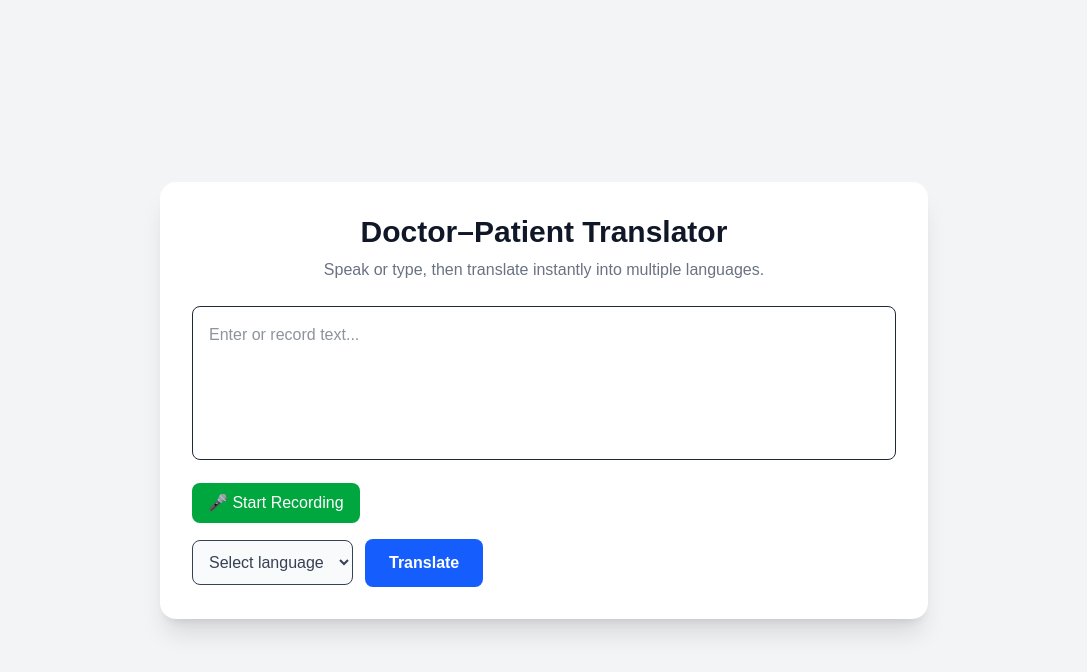
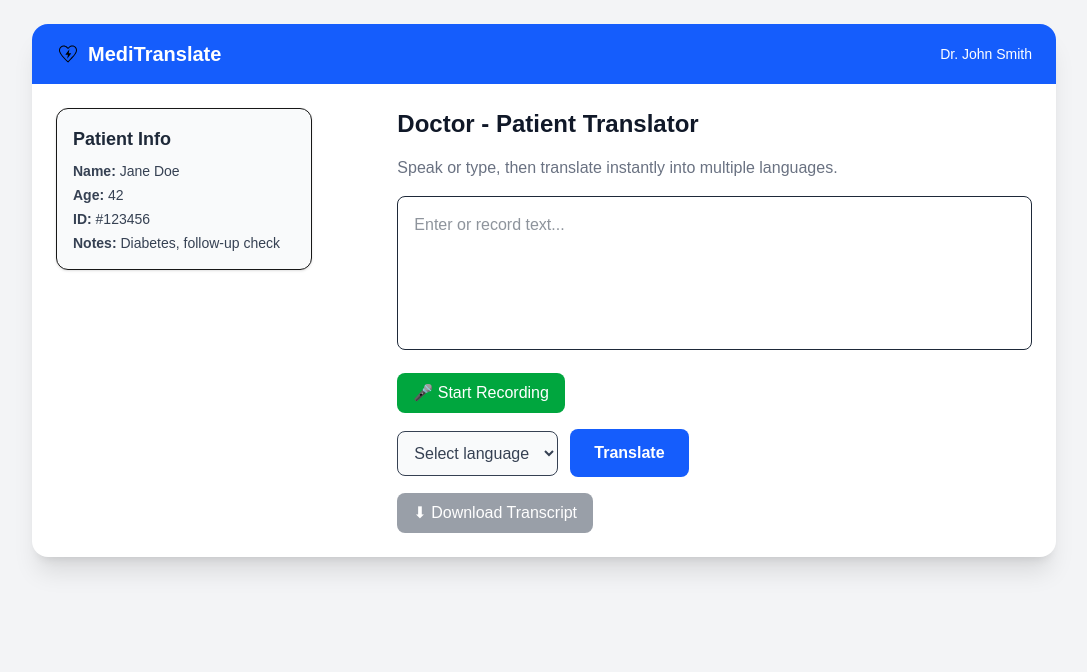
Before and after one commit to vatsashah45/APINowFun-Doctor-Patient-Translator, a Next.js app in the folder doctor-patient-translator/: page / in a window 1280 px wide. Shown: the top 672 px of the page, without its empty margins (96-1183 px from the left). Built offline with nearby package versions, Linux system fonts and the light colour scheme.

Commit message:
chore: UI refactor, download files

```diff
--- /dev/null
+++ b/doctor-patient-translator/src/app/components/DownloadButton.tsx
@@ -0,0 +1,39 @@
+"use client";
+
+export default function DownloadButton({
+  transcript,
+  results,
+}: {
+  transcript: string;
+  results: { language: string; translation: string }[];
+}) {
+  const handleDownload = () => {
+    let content = "Doctor–Patient Translator Session\n\n";
+    content += "Transcript:\n";
+    content += transcript + "\n\n";
+    content += "Translations:\n";
+    results.forEach((r) => {
+      content += `${r.language.toUpperCase()}: ${r.translation}\n`;
+    });
+
+    const blob = new Blob([content], { type: "text/plain" });
+    const url = URL.createObjectURL(blob);
+
+    const link = document.createElement("a");
+    link.href = url;
+    link.download = "translation-session.txt";
+    link.click();
+
+    URL.revokeObjectURL(url);
+  };
+
+  return (
+    <button
+      onClick={handleDownload}
+      disabled={!transcript && results.length === 0}
+      className="bg-gray-700 hover:bg-gray-800 text-white px-4 py-2 rounded-lg transition disabled:opacity-50"
+    >
+      ⬇ Download Transcript
+    </button>
+  );
+}
--- /dev/null
+++ b/doctor-patient-translator/src/app/components/Header.tsx
@@ -0,0 +1,13 @@
+"use client";
+
+export default function Header() {
+  return (
+    <header className="flex items-center justify-between bg-blue-600 text-white px-6 py-4 rounded-t-2xl">
+      <div className="flex items-center gap-2">
+        <img src="/health-icon.svg" alt="Logo" className="w-6 h-6" />
+        <h1 className="text-xl font-semibold">MediTranslate</h1>
+      </div>
+      <div className="text-sm">Dr. John Smith</div>
+    </header>
+  );
+}
--- /dev/null
+++ b/doctor-patient-translator/src/app/components/PatientInfo.tsx
@@ -0,0 +1,15 @@
+"use client";
+
+export default function PatientInfo() {
+  return (
+    <aside className="bg-gray-50 border rounded-xl p-4 w-full sm:w-64 shadow-sm">
+      <h2 className="text-lg font-semibold mb-2 text-gray-800">Patient Info</h2>
+      <ul className="space-y-1 text-sm text-gray-700">
+        <li><strong>Name:</strong> Jane Doe</li>
+        <li><strong>Age:</strong> 42</li>
+        <li><strong>ID:</strong> #123456</li>
+        <li><strong>Notes:</strong> Diabetes, follow-up check</li>
+      </ul>
+    </aside>
+  );
+}
--- a/doctor-patient-translator/src/app/components/TranslationResults.tsx
+++ b/doctor-patient-translator/src/app/components/TranslationResults.tsx
@@ -1,15 +1,34 @@
 "use client";
 
-export default function TranslationResults({ results }: { results: { language: string; translation: string }[] }) {
+const flags: Record<string, string> = {
+  es: "🇪🇸",
+  fr: "🇫🇷",
+  de: "🇩🇪",
+  en: "🇺🇸",
+};
+
+export default function TranslationResults({
+  results,
+}: {
+  results: { language: string; translation: string }[];
+}) {
   if (!results || results.length === 0) return null;
 
   return (
     <div className="mt-6 space-y-3">
-      <h2 className="text-xl font-semibold text-gray-800">Translations</h2>
+      <h2 className="text-xl font-semibold text-gray-800">Translation Results</h2>
       {results.map((r, i) => (
-        <div key={i} className="p-4 border rounded-lg bg-gray-50">
-          <span className="font-medium text-gray-700">{r.language.toUpperCase()}:</span>{" "}
-          <span className="text-gray-900">{r.translation}</span>
+        <div
+          key={i}
+          className="p-4 border rounded-lg bg-gray-50 shadow-sm flex items-center gap-3"
+        >
+          <span className="text-2xl">{flags[r.language] || "🌐"}</span>
+          <div>
+            <span className="block font-medium text-gray-700">
+              {r.language.toUpperCase()}
+            </span>
+            <span className="text-gray-900">{r.translation}</span>
+          </div>
         </div>
       ))}
     </div>
--- a/doctor-patient-translator/src/app/page.tsx
+++ b/doctor-patient-translator/src/app/page.tsx
@@ -6,6 +6,9 @@ import LanguageSelector from "./components/LanguageSelector";
 import TranslateButton from "./components/TranslateButton";
 import TranslationResults from "./components/TranslationResults";
 import VoiceRecorder from "./components/VoiceRecorder";
+import Header from "./components/Header";
+import PatientInfo from "./components/PatientInfo";
+import DownloadButton from "./components/DownloadButton";
 
 export default function HomePage() {
   const [text, setText] = useState("");
@@ -34,27 +37,38 @@ export default function HomePage() {
   };
 
   return (
-    <div className="min-h-screen bg-gray-100 flex items-center justify-center p-6">
-      <div className="bg-white shadow-xl rounded-2xl w-full max-w-3xl p-8">
-        <h1 className="text-3xl font-bold text-gray-900 mb-2 text-center">
-          Doctor–Patient Translator
+    <div className="min-h-screen bg-gray-100 flex flex-col items-center p-6">
+      <div className="bg-white shadow-xl rounded-2xl w-full max-w-5xl">
+        {/* Header */}
+        <Header />
+
+        <div className="flex flex-col sm:flex-row gap-6 p-6">
+          {/* Left: Patient Info */}
+          <div className="sm:w-1/3">
+            <PatientInfo />
+          </div>
+
+          {/* Right: Translator */}
+          <div className="sm:w-2/3 space-y-4">
+            <h1 className="text-2xl font-bold text-gray-900">
+              Doctor - Patient Translator
             </h1>
-        <p className="text-gray-500 mb-6 text-center">
+            <p className="text-gray-500">
               Speak or type, then translate instantly into multiple languages.
             </p>
 
-        <div className="space-y-4">
             <TextInput value={text} onChange={setText} />
-
             <VoiceRecorder onTranscript={(t) => setText((prev) => prev + " " + t)} />
 
             <div className="flex gap-3 items-center">
               <LanguageSelector onSelect={setLang} />
               <TranslateButton onClick={handleTranslate} loading={loading} />
             </div>
-        </div>
 
             <TranslationResults results={results} />
+            <DownloadButton transcript={text} results={results} />
+          </div>
+        </div>
       </div>
     </div>
   );
```
Also changed, not shown: doctor-patient-translator/public/health-icon.svg (added). Lines whose indentation alone changed are shown as unchanged.
